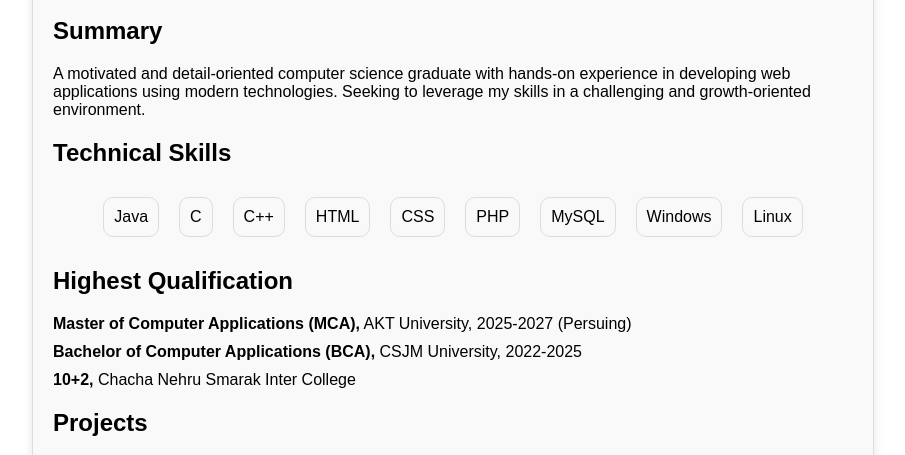
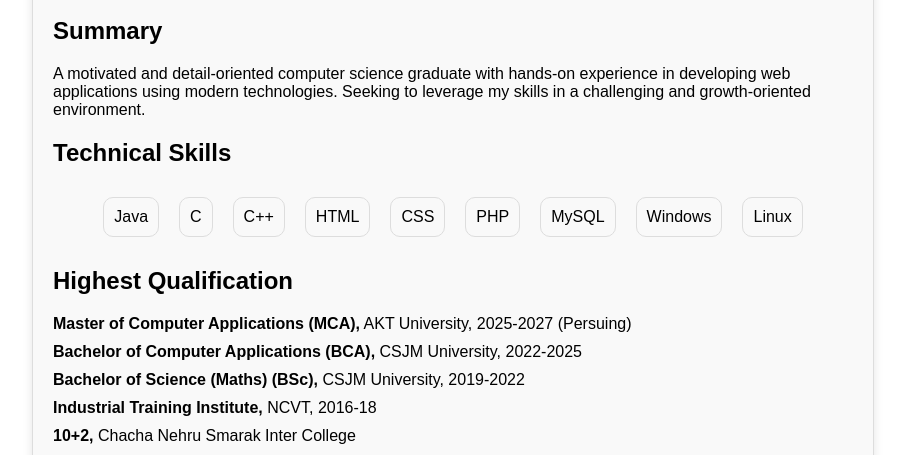
Before and after one commit to abhi262731/portfolio, a plain HTML site: page resume.html in a window 1280 px wide. Shown: the part 310-765 px from the top of the page, without its empty margins (187-1092 px from the left). Drawn offline with Linux system fonts and the light colour scheme.

Commit message:
Update resume.html

```diff
--- a/resume.html
+++ b/resume.html
@@ -100,6 +100,8 @@
             <ul>
                  <li><strong>Master of Computer Applications (MCA),</strong> AKT University, 2025-2027 (Persuing)</li>
                 <li><strong>Bachelor of Computer Applications (BCA),</strong> CSJM University, 2022-2025</li>
+                <li><strong>Bachelor of Science (Maths) (BSc),</strong> CSJM University, 2019-2022</li>
+                <li><strong>Industrial Training Institute,</strong> NCVT, 2016-18</li>
                 <li><strong>10+2,</strong> Chacha Nehru Smarak Inter College</li>
             </ul>
         </div>
```
